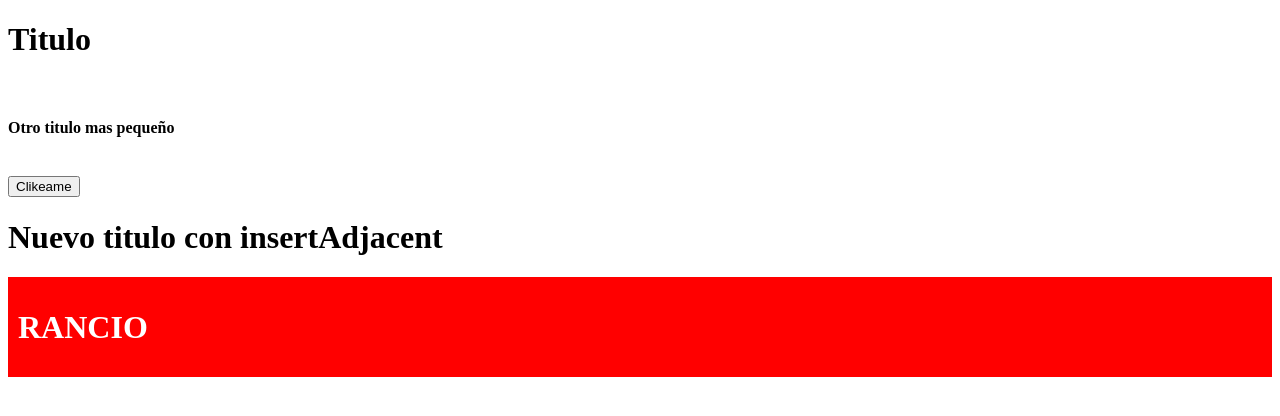
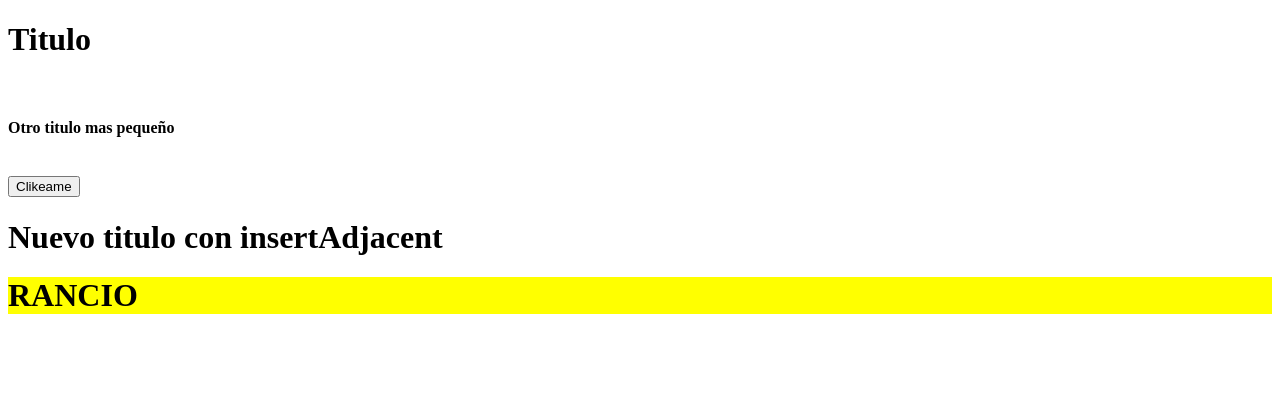
Before and after one commit to nievesandres/prueba, a plain HTML site: page index.html in a window 1280 px wide. Both pictures are taken after a click on the button "Clikeame". Drawn offline with Linux system fonts and the light colour scheme.

Commit message:
segunda funcion en feature

```diff
--- a/codigo.js
+++ b/codigo.js
@@ -3,7 +3,6 @@
 	let contenedor = document.querySelector('.contenedor')
 
 	boton.addEventListener('click',()=>{
-		alert('clickado');
 		contenedor.insertAdjacentHTML('beforeend',`
 				<h1>Nuevo titulo con insertAdjacent</h1>
 		`);
@@ -11,4 +10,13 @@
 		newContenedor.className = 'newContenedor';
 		newContenedor.innerHTML = '<h1>RANCIO</h1>'
 		contenedor.after(newContenedor);
+		setTimeout(() =>{
+			contenedor.nextSibling.className = 'amarillo';
+				let interval = setTimeout(() =>{
+					let hermano = contenedor.nextSibling;
+					console.log(hermano);
+					hermano.remove();
+					clearTimeout(interval);
+				}, 3000);
+		}, 1000);
 	})
--- a/index.html
+++ b/index.html
@@ -12,6 +12,9 @@
 			background-color: red;
 			color: white;
 		}
+		.amarillo{
+			background-color: yellow;
+		}
 	</style>
 	<div class="contenedor">
 		<h1 id="titulo">Titulo</h1><br>
```
